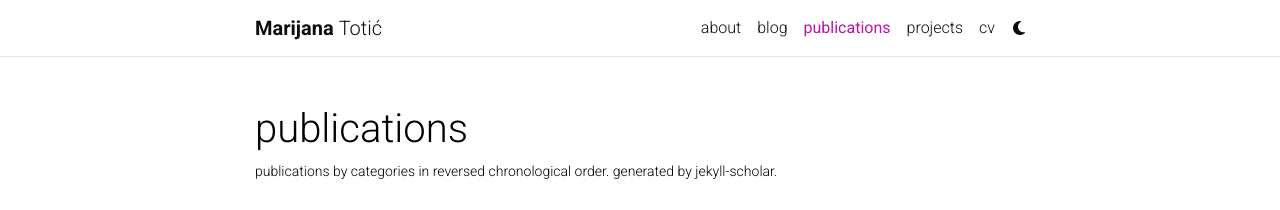
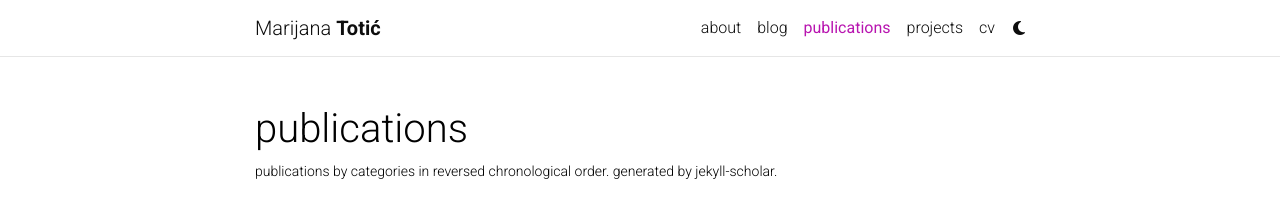
Before and after one commit to MarijanaTotic/MarijanaTotic.github.io, a Jekyll site: the page built from _pages/publications.md, in a window 1280 px wide. Shown: the top 210 px of the page. Built offline with Jekyll 4.4.1, drawn with Linux system fonts in a browser that asks for light colours; comment, search, counter and statistics services are not loaded; a style sheet for code colours, icons or effects is not loaded; grey boxes are pictures that could not be loaded.

Commit message:
Update header.html

```diff
--- a/_includes/header.html
+++ b/_includes/header.html
@@ -8,13 +8,13 @@
           <a class="navbar-brand title font-weight-lighter" href="{{ site.baseurl }}/">
             {%- if site.title == "blank" -%}
               {%- if site.first_name -%}
-                <span class="font-weight-bold">{{- site.first_name -}}&nbsp;</span>
+                {{- site.first_name -}}&nbsp;
               {%- endif -%}
               {%- if site.middle_name -%}
                 {{- site.middle_name -}}&nbsp;
               {%- endif -%}
               {%- if site.last_name -%}
-                {{- site.last_name -}}
+                <span class="font-weight-bold">{{- site.last_name -}}&nbsp;</span>
               {%- endif -%}
             {%- else -%}
               {{- site.title -}}
```
